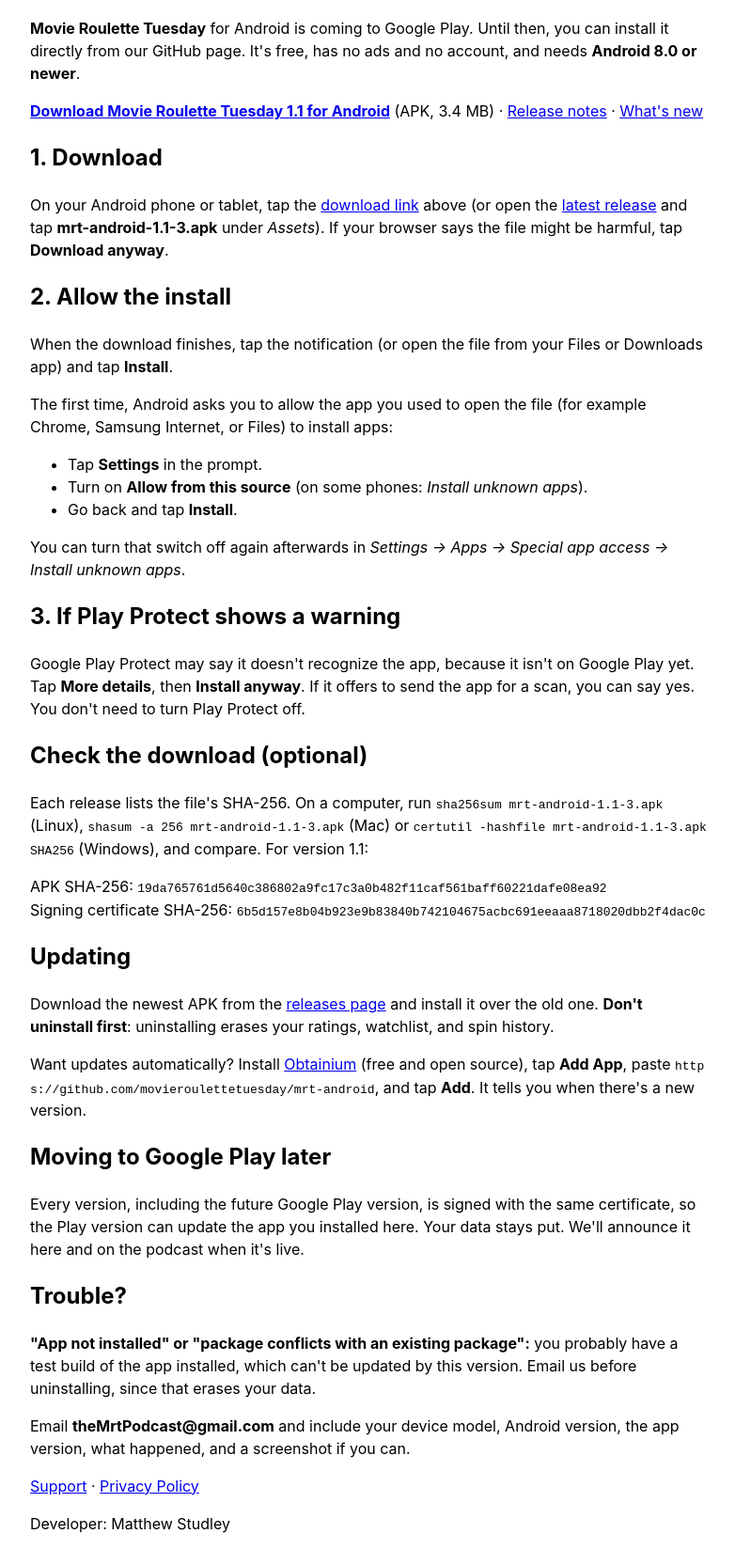
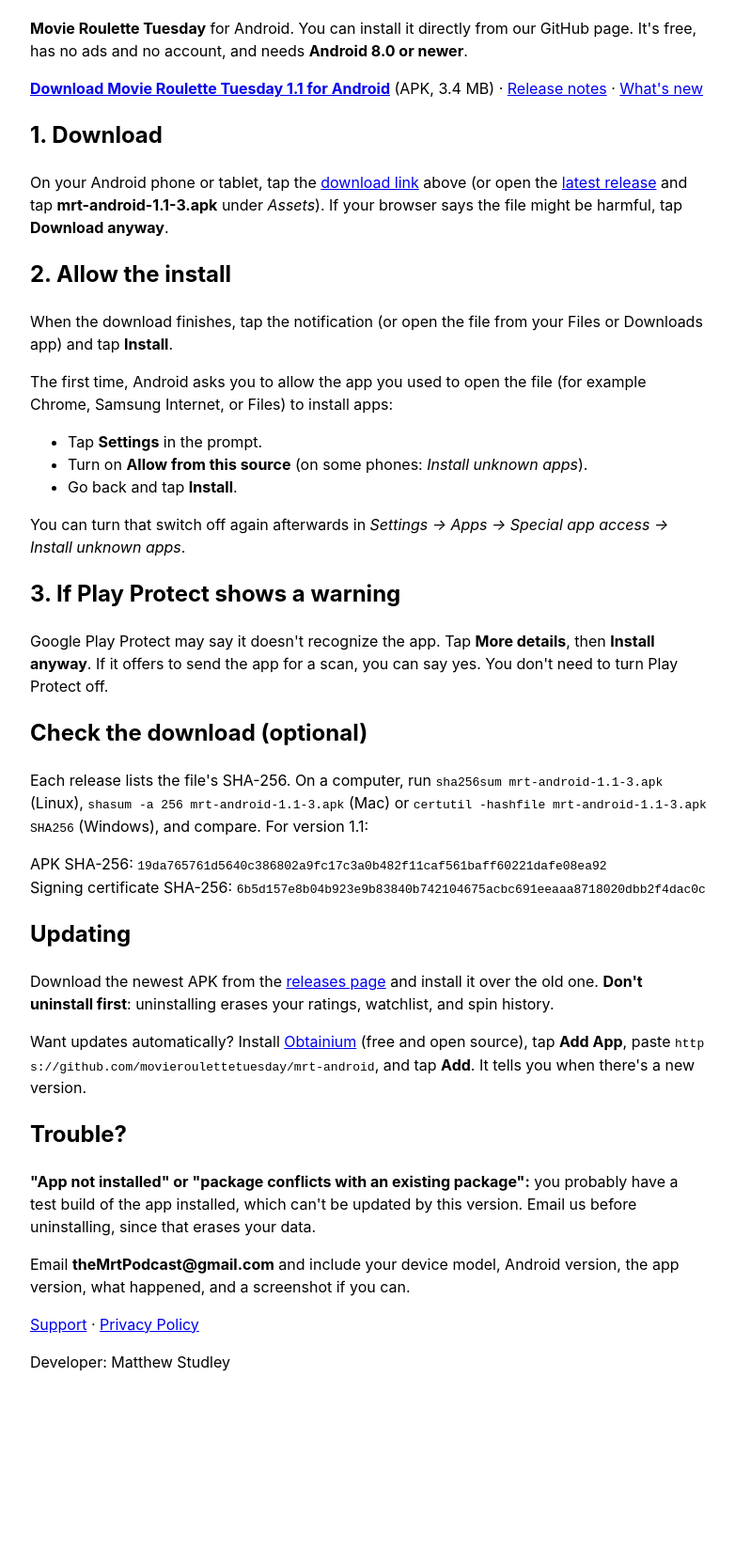
Before and after one commit to movieroulettetuesday/movie-roulette-tuesday, a plain HTML site: page android.html in a window 1280 px wide. Shown: the part 83-1748 px from the top of the page at 94% size, without its empty margins (248-1030 px from the left). After the commit the page ends 1576 px from the top, so only its background shows below. Drawn offline with Linux system fonts and the light colour scheme.

Commit message:
Remove Google Play coming-later wording from the website
Drop Play-distribution promises from the 1.1 What's New Android line and the Android install guide. Keep the install-guide link and Play Protect install help. No other files.

```diff
--- a/android.html
+++ b/android.html
@@ -1,5 +1,5 @@
 <!DOCTYPE html><html lang="en"><head><meta charset="utf-8"><meta name="viewport" content="width=device-width,initial-scale=1"><title>Movie Roulette Tuesday — Install on Android</title><style>body{font-family:-apple-system,sans-serif;max-width:720px;margin:2em auto;padding:0 1em;line-height:1.5}code{word-break:break-all}</style></head><body><h1>Install Movie Roulette Tuesday on Android</h1>
-<p><strong>Movie Roulette Tuesday</strong> for Android is coming to Google Play. Until then, you can install it directly from our GitHub page. It's free, has no ads and no account, and needs <strong>Android 8.0 or newer</strong>.</p>
+<p><strong>Movie Roulette Tuesday</strong> for Android. You can install it directly from our GitHub page. It's free, has no ads and no account, and needs <strong>Android 8.0 or newer</strong>.</p>
 <p><a href="https://github.com/movieroulettetuesday/mrt-android/releases/latest/download/mrt-android-1.1-3.apk"><strong>Download Movie Roulette Tuesday 1.1 for Android</strong></a> (APK, 3.4 MB) · <a href="https://github.com/movieroulettetuesday/mrt-android/releases/latest">Release notes</a> · <a href="whats-new.html">What's new</a></p>
 <h2>1. Download</h2>
 <p>On your Android phone or tablet, tap the <a href="https://github.com/movieroulettetuesday/mrt-android/releases/latest/download/mrt-android-1.1-3.apk">download link</a> above (or open the <a href="https://github.com/movieroulettetuesday/mrt-android/releases/latest">latest release</a> and tap <strong>mrt-android-1.1-3.apk</strong> under <em>Assets</em>). If your browser says the file might be harmful, tap <strong>Download anyway</strong>.</p>
@@ -13,15 +13,13 @@
 </ul>
 <p>You can turn that switch off again afterwards in <em>Settings → Apps → Special app access → Install unknown apps</em>.</p>
 <h2>3. If Play Protect shows a warning</h2>
-<p>Google Play Protect may say it doesn't recognize the app, because it isn't on Google Play yet. Tap <strong>More details</strong>, then <strong>Install anyway</strong>. If it offers to send the app for a scan, you can say yes. You don't need to turn Play Protect off.</p>
+<p>Google Play Protect may say it doesn't recognize the app. Tap <strong>More details</strong>, then <strong>Install anyway</strong>. If it offers to send the app for a scan, you can say yes. You don't need to turn Play Protect off.</p>
 <h2>Check the download (optional)</h2>
 <p>Each release lists the file's SHA-256. On a computer, run <code>sha256sum mrt-android-1.1-3.apk</code> (Linux), <code>shasum -a 256 mrt-android-1.1-3.apk</code> (Mac) or <code>certutil -hashfile mrt-android-1.1-3.apk SHA256</code> (Windows), and compare. For version 1.1:</p>
 <p>APK SHA-256: <code>19da765761d5640c386802a9fc17c3a0b482f11caf561baff60221dafe08ea92</code><br>Signing certificate SHA-256: <code>6b5d157e8b04b923e9b83840b742104675acbc691eeaaa8718020dbb2f4dac0c</code></p>
 <h2>Updating</h2>
 <p>Download the newest APK from the <a href="https://github.com/movieroulettetuesday/mrt-android/releases">releases page</a> and install it over the old one. <strong>Don't uninstall first</strong>: uninstalling erases your ratings, watchlist, and spin history.</p>
 <p>Want updates automatically? Install <a href="https://github.com/ImranR98/Obtainium">Obtainium</a> (free and open source), tap <strong>Add App</strong>, paste <code>https://github.com/movieroulettetuesday/mrt-android</code>, and tap <strong>Add</strong>. It tells you when there's a new version.</p>
-<h2>Moving to Google Play later</h2>
-<p>Every version, including the future Google Play version, is signed with the same certificate, so the Play version can update the app you installed here. Your data stays put. We'll announce it here and on the podcast when it's live.</p>
 <h2>Trouble?</h2>
 <p><strong>"App not installed" or "package conflicts with an existing package":</strong> you probably have a test build of the app installed, which can't be updated by this version. Email us before uninstalling, since that erases your data.</p>
 <p>Email <strong>theMrtPodcast@gmail.com</strong> and include your device model, Android version, the app version, what happened, and a screenshot if you can.</p>
```
Also changed, not shown: whats-new.html (+1 -1 lines).
